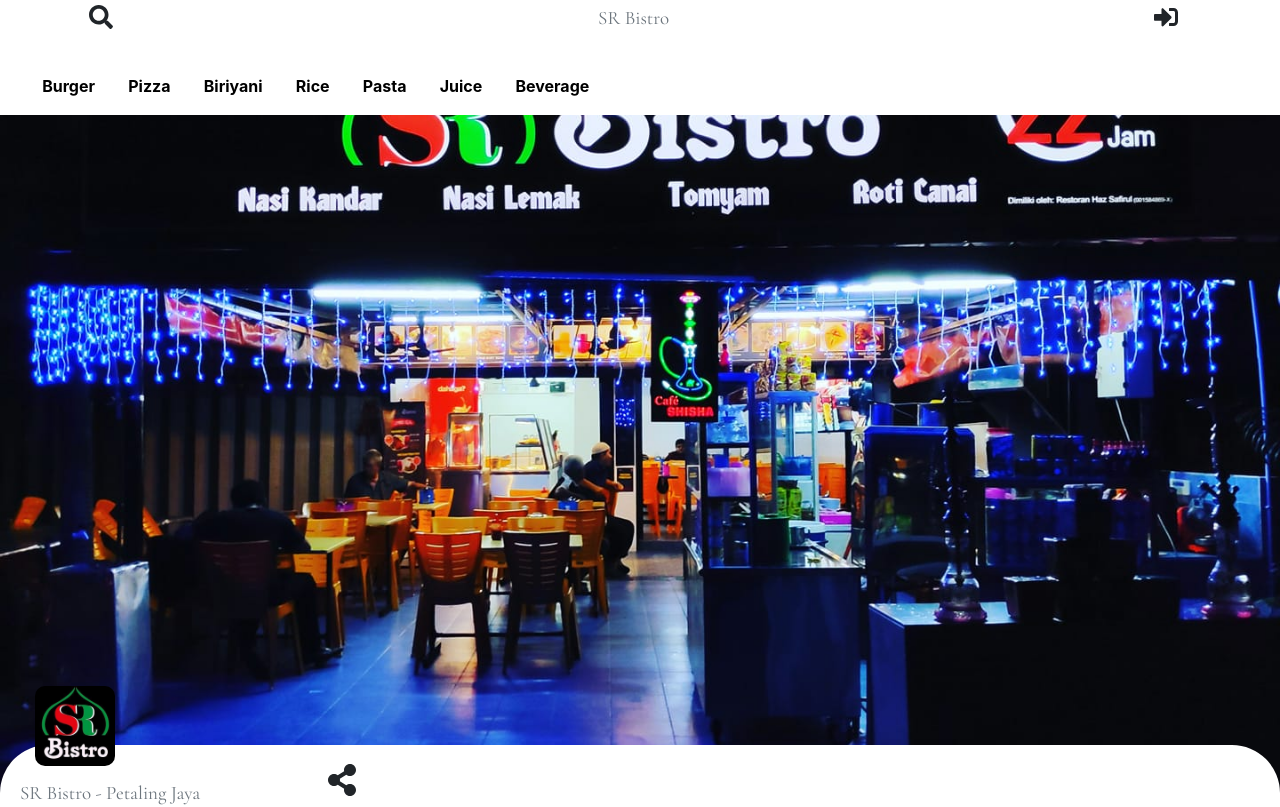
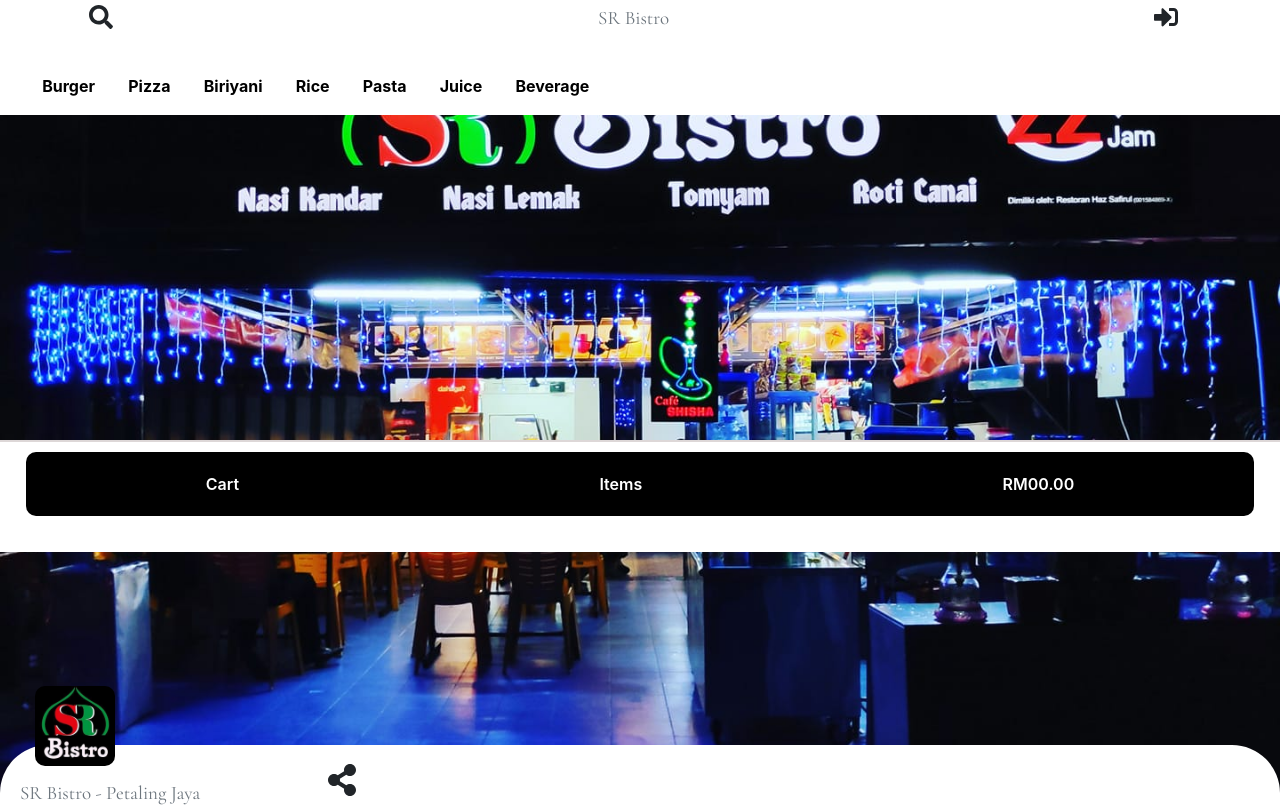
Before and after one commit to Emitaz-pias/restoren-pataling-jaya, a React (Create React App) app: page / in a window 1280 px wide. Shown: the top 807 px of the page. Built offline with nearby package versions, Linux system fonts and the light colour scheme.

Commit message:
cart body design v1

```diff
--- /dev/null
+++ b/src/Components/Menu/Footer/Cart/Cart.css
@@ -0,0 +1,28 @@
+.cartContainer {
+  background-color: white;
+  border-top: 2px solid #ddd7d7;
+  position: fixed;
+  top: 55%;
+  width: 100%;
+  height: 7rem;
+}
+.cartBody {
+  background-color: black;
+  height: 4rem;
+  margin-top: 0.6rem;
+  border-radius: 10px;
+  margin-left: 2%;
+  margin-right: 2%;
+  color: white;
+  width: 96%;
+  z-index: -1;
+}
+.cartButton {
+  text-decoration: none;
+  color: white;
+  font-weight: 600;
+}
+.cartButton:hover {
+  color: white;
+  font-weight: 600;
+}
--- /dev/null
+++ b/src/Components/Menu/Footer/Cart/Cart.js
@@ -0,0 +1,22 @@
+import React from "react";
+import "./Cart.css";
+
+const Cart = () => {
+  return (
+    <div className="cartContainer">
+      <div className="cartBody d-flex align-items-center justify-content-around">
+        <a className="cartButton" href="/cart">
+          Cart
+        </a>
+        <a className="cartButton" href="/items">
+          Items
+        </a>
+        <a className="cartButton" href="/Price">
+          RM00.00
+        </a>
+      </div>
+    </div>
+  );
+};
+
+export default Cart;
--- a/src/Components/Menu/Menu.js
+++ b/src/Components/Menu/Menu.js
@@ -10,6 +10,7 @@
 import Rice from "../Menu/Category/Rice/Rice";
 import Category from "./Category/Category";
 import Header from "./Header/Header";
+import Cart from "./Footer/Cart/Cart";
 
 const getDimensions = (ele) => {
   const { height } = ele.getBoundingClientRect();
@@ -115,8 +116,6 @@
     <div>
       <Slider></Slider>
       <div>
-        <div className="top-spacer" />
-
         <div className="content">
           {window.scrollY > 360 ? (
             <Header
@@ -171,9 +170,9 @@
             <Beverage />
           </div>
         </div>
-
         <div className="bottom-spacer" />
       </div>
+      <Cart />
     </div>
   );
 };
```
